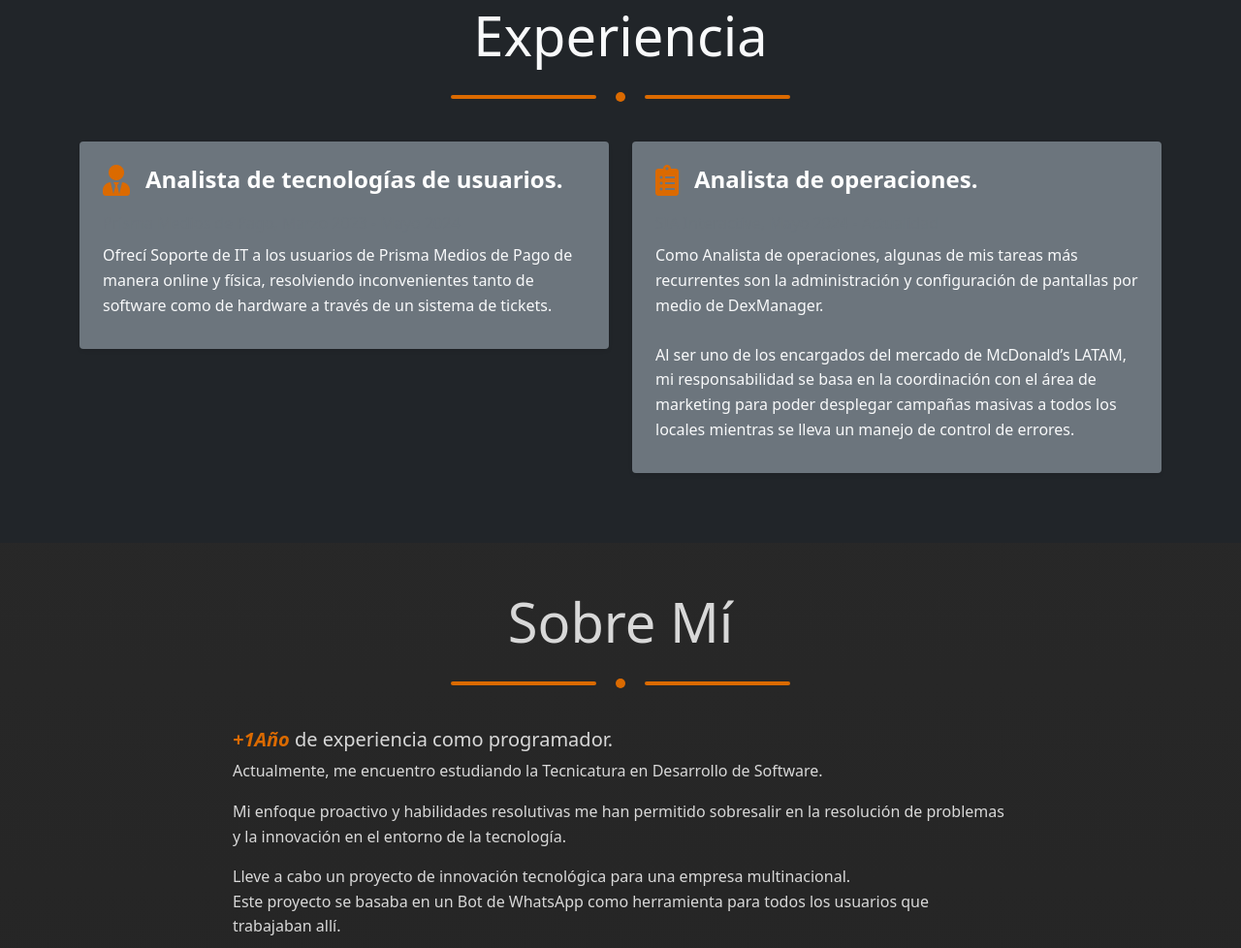
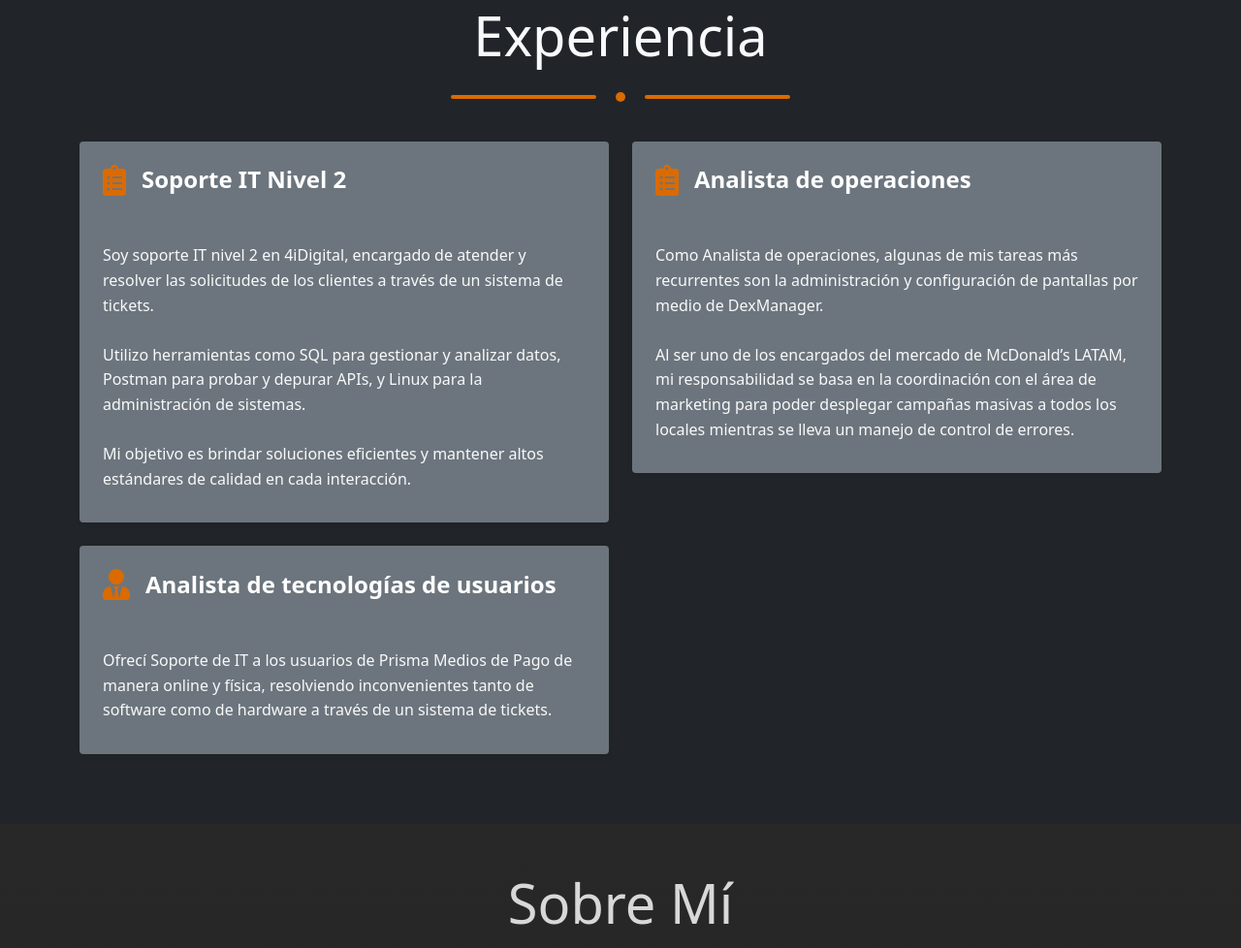
Before and after one commit to AgusDatta/Blog, a plain HTML site: page index.html in a window 1280 px wide. Shown: the part 3260-4238 px from the top of the page at 97% size. Drawn offline with nearby package versions, Linux system fonts and the light colour scheme.

Commit message:
Nuevo puesto de experiencia y nuevo orden
Se agrego un nuevo puesto a la experiencia  a su vez se re ordeno la forma en la que se muestra

```diff
--- a/index.html
+++ b/index.html
@@ -146,23 +146,34 @@
                 <div class="col-md-6 mb-4">
                     <div class="experience-card p-4 bg-secondary rounded shadow-sm">
                         <div class="d-flex align-items-center mb-3">
-                            <i class="fas fa-user-tie fa-2x me-3"></i>
-                            <h3 class="m-0"><span id="nocolored">Analista de tecnologías de usuarios.</span></h3>
+                            <i class="fas fa-clipboard-list fa-2x me-3"></i>
+                            <h3 class="m-0"><span id="nocolored">Soporte IT Nivel 2</span></h3>
                         </div>
-                        <p class="text-muted mb-2">Prisma Medios de Pago, Marzo 2023 - Mayo 2024</p>
-                        <p>Ofrecí Soporte de IT a los usuarios de Prisma Medios de Pago de manera online y física, resolviendo inconvenientes tanto de software como de hardware a través de un sistema de tickets.</p>
+                        <p class="text-muted mb-2">4iDigital, Noviembre 2024 - Actualidad</p>
+                        <p>Soy soporte IT nivel 2 en 4iDigital, encargado de atender y resolver las solicitudes de los clientes a través de un sistema de tickets. <br><br>Utilizo herramientas como SQL para gestionar y analizar datos, Postman para probar y depurar APIs, y Linux para la administración de sistemas. <br><br>Mi objetivo es brindar soluciones eficientes y mantener altos estándares de calidad en cada interacción.</p>
                     </div>
                 </div>
                 <div class="col-md-6 mb-4">
                     <div class="experience-card p-4 bg-secondary rounded shadow-sm">
                         <div class="d-flex align-items-center mb-3">
                             <i class="fas fa-clipboard-list fa-2x me-3"></i>
-                            <h3 class="m-0"><span id="nocolored">Analista de operaciones.</span></h3>
+                            <h3 class="m-0"><span id="nocolored">Analista de operaciones</span></h3>
                         </div>
-                        <p class="text-muted mb-2">SIA Interactive, Mayo 2024 - Actualidad</p>
+                        <p class="text-muted mb-2">SIA Interactive, Mayo 2024 - Noviembre 2024</p>
                         <p>Como Analista de operaciones, algunas de mis tareas más recurrentes son la administración y configuración de pantallas por medio de DexManager. <br><br>Al ser uno de los encargados del mercado de McDonald’s LATAM, mi responsabilidad se basa en la coordinación con el área de marketing para poder desplegar campañas masivas a todos los locales mientras se lleva un manejo de control de errores.</p>
                     </div>
                 </div>
+                <div class="col-md-6 mb-4">
+                    <div class="experience-card p-4 bg-secondary rounded shadow-sm">
+                        <div class="d-flex align-items-center mb-3">
+                            <i class="fas fa-user-tie fa-2x me-3"></i>
+                            <h3 class="m-0"><span id="nocolored">Analista de tecnologías de usuarios</span></h3>
+                        </div>
+                        <p class="text-muted mb-2">Prisma Medios de Pago, Marzo 2023 - Mayo 2024</p>
+                        <p>Ofrecí Soporte de IT a los usuarios de Prisma Medios de Pago de manera online y física, resolviendo inconvenientes tanto de software como de hardware a través de un sistema de tickets.</p>
+                    </div>
+                </div>
+
             </div>
         </div>
     </section>
```
